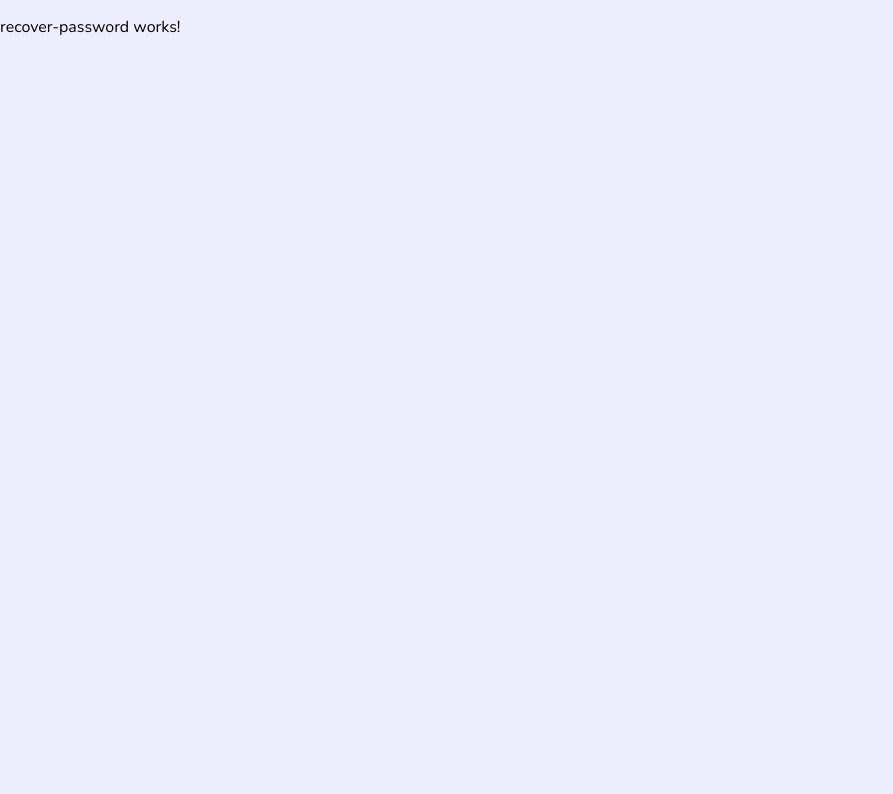
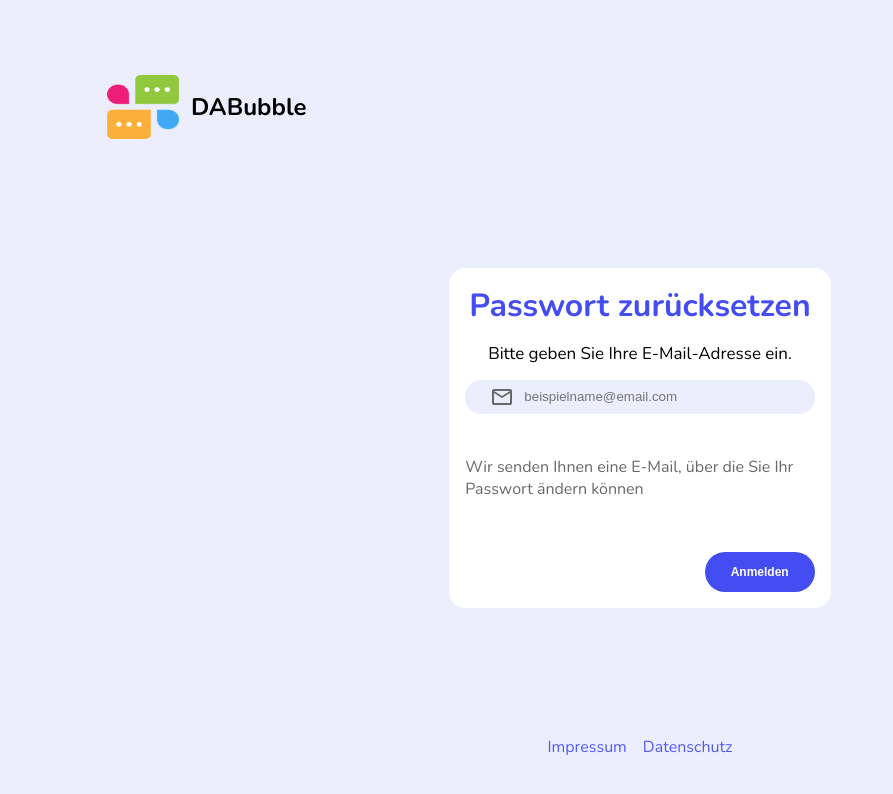
Before and after one commit to OezkanSarikaya/da-bubble, an Angular app: page /recover-password in a window 1280 px wide. Shown: the top 794 px of the page, without its empty margins (0-893 px from the left). Built offline with nearby package versions, Linux system fonts and the light colour scheme.

Commit message:
Imprint/Privacy component created

```diff
--- a/src/app/app.routes.ts
+++ b/src/app/app.routes.ts
@@ -3,10 +3,14 @@ import { LoginComponent } from './login/login.component';
 import { RecoverPasswordComponent } from './recover-password/recover-password.component';
 import { RegisterComponent } from './register/register.component';
 import { MainComponent } from './main/main.component';
+import { ImprintComponent } from './imprint/imprint.component';
+import { PrivacyComponent } from './privacy/privacy.component';
 
 export const routes: Routes = [
   {path: "", component: LoginComponent},
   {path: "recover-password", component: RecoverPasswordComponent},
   {path: "register", component: RegisterComponent},
-  {path: "main", component: MainComponent}
+  {path: "main", component: MainComponent},
+  {path: "imprint", component: ImprintComponent},
+  {path: "privacy", component: PrivacyComponent}
 ];
--- /dev/null
+++ b/src/app/imprint/imprint.component.html
@@ -0,0 +1 @@
+<p>imprint works!</p>
--- a/src/app/login/login.component.scss
+++ b/src/app/login/login.component.scss
@@ -112,7 +112,7 @@ span.text-logo{
 
 @keyframes background-change {
   from{
-    z-index: 100;
+    z-index: 1000;
     background-image: linear-gradient($main-light, $main-secondary, $main-color);
   }
   to{
@@ -185,12 +185,6 @@ span.text-logo{
   flex-direction: column;
   gap: 2px;
   p{margin: 0;}
-}
-
-.container-passwort-forgot{
-  a{
-    color: $main-secondary;
-  }
 }
 
 .container-or{
@@ -323,7 +317,7 @@ span.text-logo{
   }
   to{
     opacity: 100;
-    transform: translate(+150px);
+    transform: translate(160px);
   }
 }
 
--- /dev/null
+++ b/src/app/privacy/privacy.component.html
@@ -0,0 +1 @@
+<p>privacy works!</p>
--- a/src/app/recover-password/recover-password.component.html
+++ b/src/app/recover-password/recover-password.component.html
@@ -1 +1,52 @@
-<p>recover-password works!</p>
+<section>
+  <div class="container-logo-name">
+    <div class="img-container">
+      <img class="logo" src="./assets/img/Logo-dabubble.png" alt="Logo-dabubble">
+    </div>
+    <span class="text-logo">DABubble</span>
+  </div>
+  <div class="main-container">
+    <div class="card">
+      <h1>Passwort zurücksetzen</h1>
+      <h3>Bitte geben Sie Ihre E-Mail-Adresse ein.</h3>
+      <form class="form">
+        <div class="control">
+          <div class="container-input-login">
+            <svg width="30" height="30" viewBox="0 0 30 30" fill="none" xmlns="http://www.w3.org/2000/svg">
+              <mask id="mask0_79092_726" style="mask-type:alpha" maskUnits="userSpaceOnUse" x="0" y="0" width="30" height="30">
+              <rect width="30" height="30" fill="#D9D9D9"/>
+              </mask>
+              <g mask="url(#mask0_79092_726)">
+              <path d="M5 25C4.3125 25 3.72417 24.7554 3.235 24.2663C2.745 23.7763 2.5 23.1875 2.5 22.5V7.5C2.5 6.8125 2.745 6.22417 3.235 5.735C3.72417 5.245 4.3125 5 5 5H25C25.6875 5 26.2763 5.245 26.7663 5.735C27.2554 6.22417 27.5 6.8125 27.5 7.5V22.5C27.5 23.1875 27.2554 23.7763 26.7663 24.2663C26.2763 24.7554 25.6875 25 25 25H5ZM25 10L15.6562 15.8438C15.5521 15.9062 15.4425 15.9529 15.3275 15.9837C15.2133 16.0154 15.1042 16.0312 15 16.0312C14.8958 16.0312 14.7867 16.0154 14.6725 15.9837C14.5575 15.9529 14.4479 15.9062 14.3438 15.8438L5 10V22.5H25V10ZM15 13.75L25 7.5H5L15 13.75ZM5 10.3125V8.46875V8.5V8.48375V10.3125Z" class="color-svg"/>
+              </g>
+            </svg>
+            <input type="text" placeholder="beispielname@email.com"
+            (focus)="clearPlaceholder($event)"
+            (blur)="restorePlaceholder($event, 'beispielname@email.com')">
+          </div>
+          <div class="error">*Diese E-Mail E-Mail-Adresse ist leider ungültig.</div>
+        </div>
+        <div class="alert-text">
+          Wir senden Ihnen eine E-Mail, über die
+          Sie Ihr Passwort ändern können
+        </div>
+        <div class="container-submit">
+          <button class="submit" type="submit">Anmelden</button>
+        </div>
+      </form>
+    </div>
+    <div class="privacy-container">
+      <a [routerLink]="['/imprint']">Impressum</a>
+      <a [routerLink]="['/privacy']">Datenschutz</a>
+    </div>
+  </div>
+  <aside class="empty-right-container"></aside>
+</section>
+<div class="presentation">
+  <div class="container-presentation">
+    <div class="img-container">
+      <img class="logo" src="./assets/img/Logo-dabubble.png" alt="Logo-dabubble">
+    </div>
+    <span class="text-logo">DABubble</span>
+  </div>
+</div>
--- a/src/app/recover-password/recover-password.component.scss
+++ b/src/app/recover-password/recover-password.component.scss
@@ -0,0 +1,202 @@
+@import "../../assets/css/helper.scss";
+
+.presentation {
+	position: absolute;
+	top: 0;
+	left: 0;
+	bottom: 0;
+	right: 0;
+	pointer-events: none;
+	transform: translateY(-40vh);
+	@extend .d-center;
+}
+
+section {
+	height: 100vh;
+	width: 100%;
+	position: relative;
+	@extend .d-center;
+	flex-direction: column;
+	gap: 0;
+}
+
+.container-presentation {
+	position: relative;
+	@extend .d-center;
+	z-index: 100;
+	width: 100%;
+	gap: 8px;
+}
+
+.img-container {
+	@extend .d-center;
+	z-index: 10;
+	img.logo {
+		width: 72px;
+		height: 64px;
+	}
+}
+
+span.text-logo {
+	color: $white-color;
+	font-size: 24px;
+	font-weight: 700;
+	color: $black-color;
+}
+
+.main-container {
+	@extend .d-center;
+	flex-direction: column;
+	margin-top: 75px;
+}
+
+.card {
+	@extend .d-center;
+	flex-direction: column;
+	gap: 12px;
+	max-width: 398px;
+	padding: 25px;
+	margin: 8px 16px;
+	background-color: $white-color;
+	@extend .border-radius;
+
+	h1 {
+		margin: 0;
+		font-size: 32px;
+		font-weight: 700;
+		color: $main-color;
+		text-align: center;
+	}
+
+	h3 {
+		margin: 0;
+		font-size: 17px;
+		font-weight: normal;
+		text-align: center;
+	}
+}
+
+.form {
+	@extend .form-control;
+}
+
+.control {
+	svg {
+		width: 24px;
+		height: 24px;
+	}
+	input {
+		border: none;
+		background-color: transparent;
+		&:focus {
+			outline: none;
+		}
+	}
+}
+
+.container-input-login {
+	@extend .container-input;
+	justify-content: start !important;
+	padding-left: 24px !important;
+	margin-bottom: 8px;
+}
+
+.alert-text {
+	color: $main-gray;
+}
+
+.color-svg {
+	fill: $main-gray;
+}
+
+.container-register {
+	@extend .d-center;
+	flex-direction: column;
+	gap: 2px;
+	p {
+		margin: 0;
+	}
+}
+
+.container-submit {
+	@extend .d-center;
+	width: 100%;
+	margin-top: 32px;
+	justify-content: flex-end;
+	button.submit {
+		@extend .button-app;
+	}
+}
+
+.privacy-container {
+	@extend .d-none;
+}
+
+.container-logo-name,
+.empty-right-container {
+	@extend .d-none;
+}
+
+@media (min-height: 650px) {
+	section {
+		gap: 12px;
+	}
+	.presentation {
+		transform: translateY(-35vh);
+	}
+}
+
+@media (min-height: 800px) {
+	section {
+		gap: 20px;
+	}
+	.card {
+		gap: 15px;
+		padding: 16px;
+	}
+	.form {
+		gap: 20px;
+	}
+	.presentation {
+		transform: translateY(-25vh);
+	}
+}
+
+@media (min-width: 1200px) {
+	section {
+		flex-direction: row;
+		> * {
+			flex: 1;
+		}
+	}
+
+	.card {
+		max-width: 698px;
+	}
+
+	.presentation {
+		display: none;
+	}
+
+	.container-logo-name,
+	.empty-right-container {
+		display: block;
+	}
+
+	.container-logo-name {
+		align-self: flex-start;
+		display: flex;
+		align-items: center;
+		gap: 12px;
+		display: flex;
+		justify-content: center;
+		margin-top: 75px;
+	}
+
+  .privacy-container{
+    position: absolute;
+    bottom: 42px;
+    display: flex;
+    gap:16px;
+  }
+}
--- a/src/app/recover-password/recover-password.component.ts
+++ b/src/app/recover-password/recover-password.component.ts
@@ -1,12 +1,21 @@
 import { Component } from '@angular/core';
+import { RouterModule } from '@angular/router';
 
 @Component({
   selector: 'app-recover-password',
   standalone: true,
-  imports: [],
+  imports: [RouterModule],
   templateUrl: './recover-password.component.html',
   styleUrl: './recover-password.component.scss'
 })
 export class RecoverPasswordComponent {
+  clearPlaceholder(event: any) {
+    event.target.placeholder = '';
+  }
 
+  restorePlaceholder(event: any, placeholderText: string) {
+    if (!event.target.value) {
+      event.target.placeholder = placeholderText;
+    }
+  }
 }
--- a/src/styles.scss
+++ b/src/styles.scss
@@ -4,8 +4,7 @@
 
 body {
   font-family: Nunito, "Helvetica Neue", sans-serif;
-  max-width: 1440px;
-  margin: 0 auto;
+  @extend .max-width;
   padding:0;
   box-sizing: border-box;
   background-color: $bg-field-color;
@@ -17,4 +16,5 @@ button, a{
 
 a{
   text-decoration: none;
+  color: $main-secondary;
 }
```
Also changed, not shown: src/app/imprint/imprint.component.ts (added, +12 -0 lines), src/app/privacy/privacy.component.ts (added, +12 -0 lines), src/app/imprint/imprint.component.scss (added), src/app/privacy/privacy.component.scss (added), 2 other files (tests, documents, lock files or other folders).
